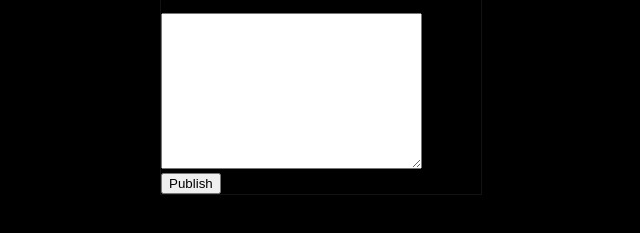
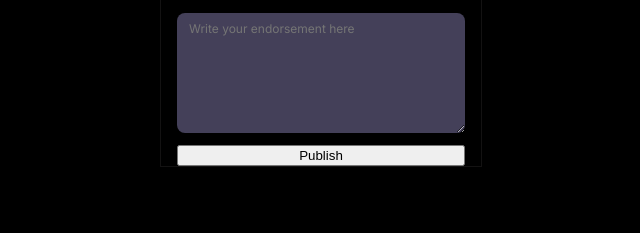
Before and after one commit to vishalicious213/champions, a plain HTML site: page index.html in a window 1280 px wide. Shown: the part 181-414 px from the top of the page, without its empty margins (319-959 px from the left). Drawn offline with Linux system fonts and the light colour scheme.

Commit message:
styled #endorsement textarea

```diff
--- a/index.css
+++ b/index.css
@@ -28,4 +28,30 @@ header img {
     margin: 0 auto;
 }
 
-/* font-family: 'Inter', sans-serif; */
+/* MAIN */
+
+main {
+    display: flex;
+    flex-direction: column;
+    align-items: center;
+    width: 90%;
+}
+
+#endorsement {
+    width: 100%;
+    height: 7.5rem;
+    box-sizing: border-box;
+    font-family: 'Inter', sans-serif;
+    font-size: .75rem;
+    color: #8F8F8F;
+    background: #444059;
+    border-radius: .5rem;
+    border: none;
+    outline: none;
+    padding: .5rem .75rem;
+    margin-bottom: .75rem;
+}
+
+button {
+    width: 100%;
+}
--- a/index.html
+++ b/index.html
@@ -18,8 +18,8 @@
     </header>
 
     <main id="main">
-        <textarea name="endorsement" id="endorsement" cols="30" rows="10"></textarea>
-        <button>Publish</button>
+        <textarea name="endorsement" id="endorsement" cols="30" rows="10" placeholder="Write your endorsement here"></textarea>
+        <button id="button">Publish</button>
     </main>
 
     <script src="index.js" type="module"></script>
```
